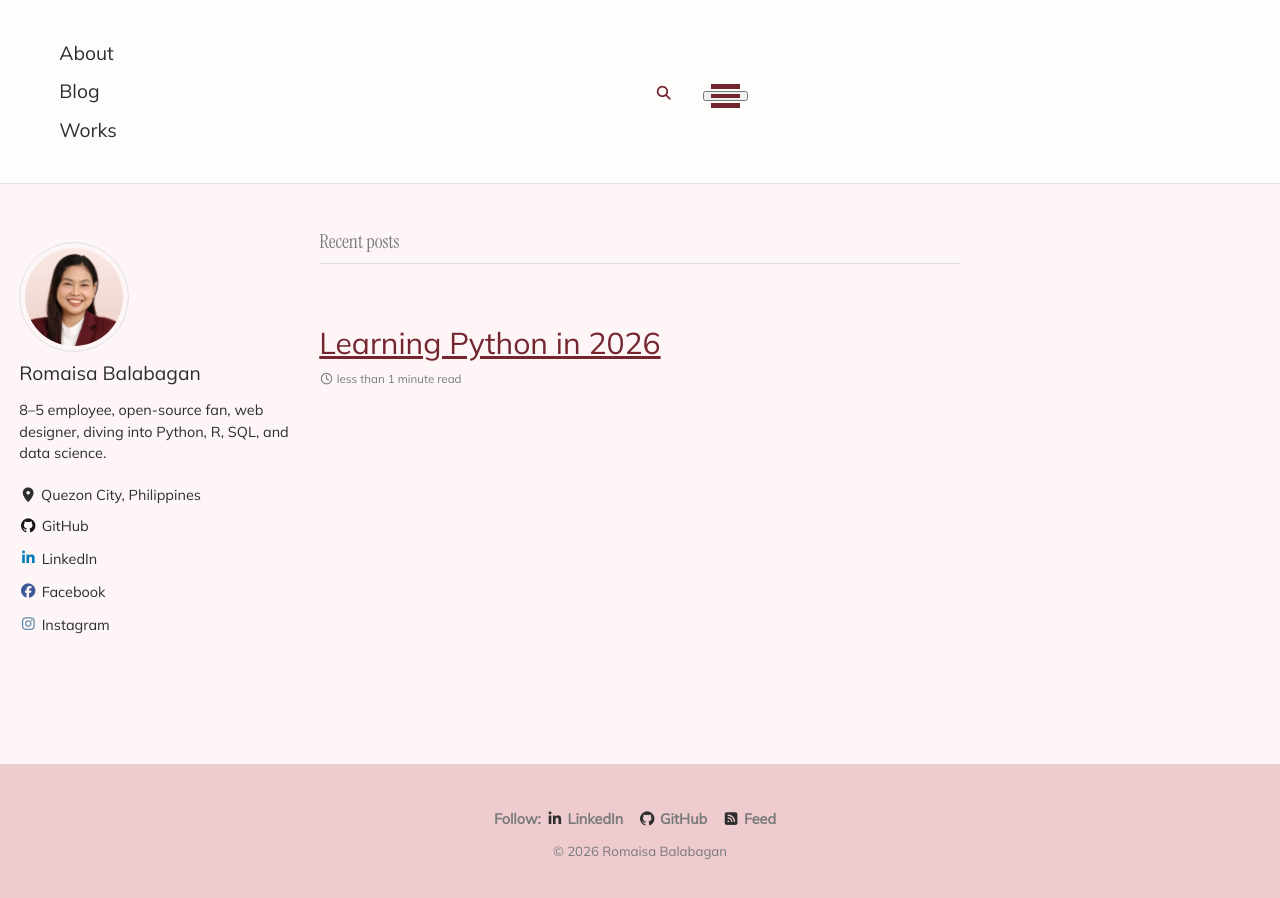
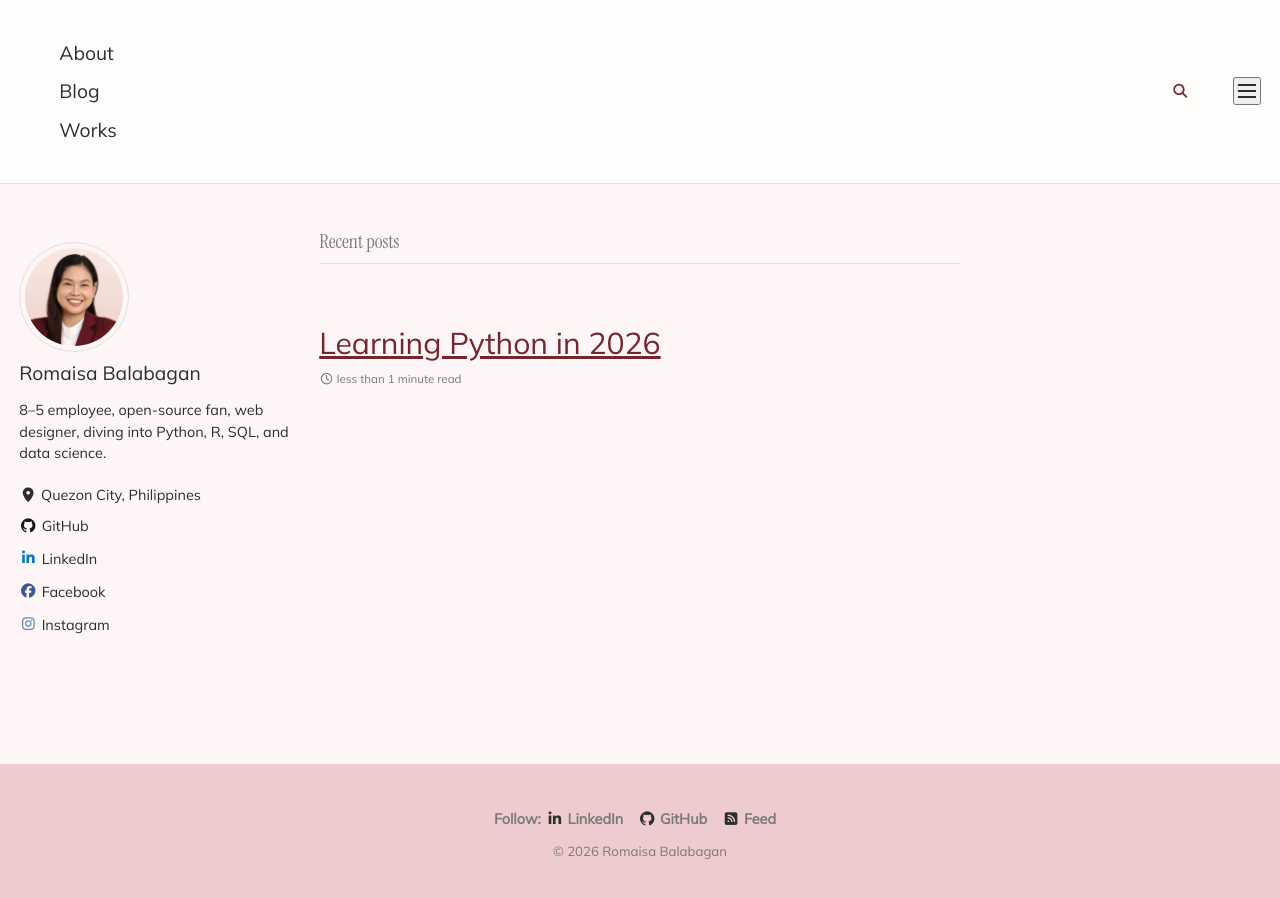
Before and after one commit to romaisablbgn/romaisablbgn.github.io, a Jekyll site: the page built from index.html, in a window 1280 px wide. Built offline with Jekyll 4.4.1, drawn with Linux system fonts in a browser that asks for light colours; cached includes are drawn as plain includes; some web fonts are replaced; the list of posts is cut into pages by our own code.

Commit message:
Update masthead.html

```diff
--- a/_includes/masthead.html
+++ b/_includes/masthead.html
@@ -4,7 +4,7 @@
 <div class="masthead">
   <div class="masthead__inner-wrap">
 
-    <!-- LEFT SIDE: logo + visible menu items -->
+    <!-- LEFT: logo + menu -->
     <div class="masthead__menu-left">
       {% unless logo_path == empty %}
         <a class="site-logo" href="{{ '/' | relative_url }}">
@@ -15,18 +15,18 @@
       <ul class="visible-links">
         {%- for link in site.data.navigation.main -%}
           <li class="masthead__menu-item">
-            <a
-              href="{{ link.url | relative_url }}"
-              {% if link.description %} title="{{ link.description }}"{% endif %}
-              {% if link.target %} target="{{ link.target }}"{% endif %}
-            >{{ link.title }}</a>
+            <a href="{{ link.url | relative_url }}"
+               {% if link.description %} title="{{ link.description }}"{% endif %}
+               {% if link.target %} target="{{ link.target }}"{% endif %}>
+              {{ link.title }}
+            </a>
           </li>
         {%- endfor -%}
       </ul>
     </div>
 
-    <!-- RIGHT SIDE: search + hamburger -->
-    <div class="masthead__menu-right">
+    <!-- RIGHT: search + hamburger -->
+    <div class="masthead__menu-right masthead__icons">
       {% if site.search == true %}
       <button class="search__toggle" type="button">
         <span class="visually-hidden">{{ site.data.ui-text[locale].search_label | default: "Toggle search" }}</span>
```
